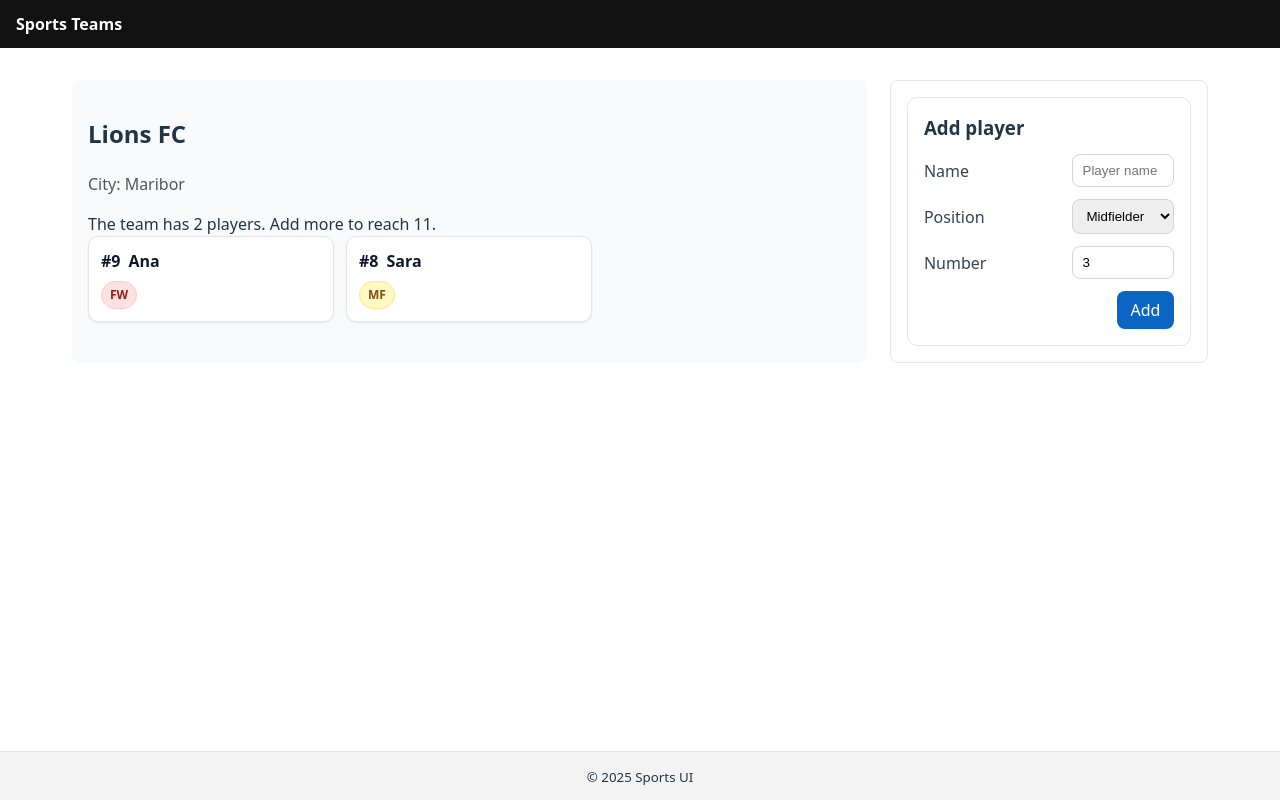
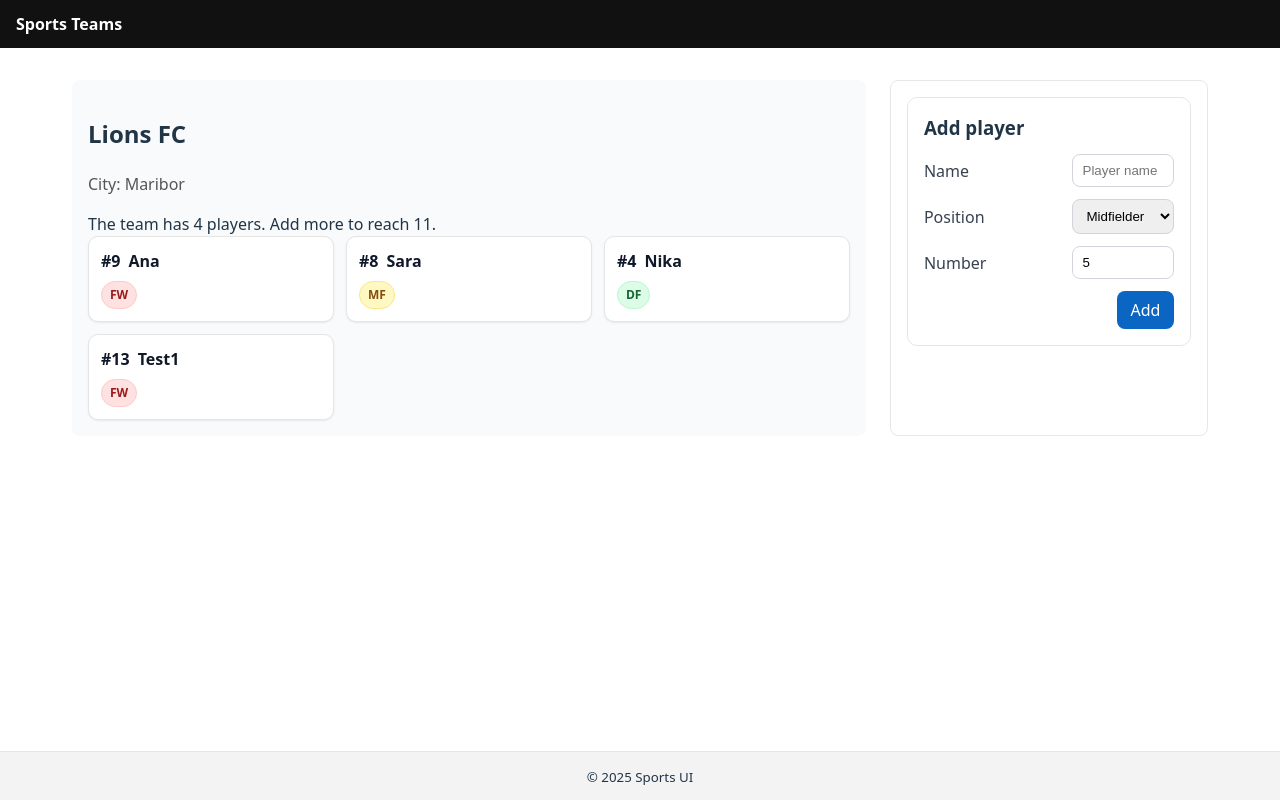
Before and after one commit to paulaferi/sports-ui, a React (Vite) app: page /team/1 in a window 1280 px wide. Built offline with nearby package versions, Linux system fonts and the light colour scheme; data requests are answered from the project's data file.

Commit message:
feat: axios configurado

```diff
--- a/db.json
+++ b/db.json
@@ -1,16 +1,82 @@
 {
   "teams": [
-    { "id": 1, "name": "Lions FC", "city": "Maribor" },
-    { "id": 2, "name": "Eagles FC", "city": "Ljubljana" },
-    { "id": 3, "name": "Bears FC", "city": "Celje" }
+    {
+      "id": "1",
+      "name": "Lions FC",
+      "city": "Maribor"
+    },
+    {
+      "id": "2",
+      "name": "Eagles FC",
+      "city": "Ljubljana"
+    },
+    {
+      "id": "3",
+      "name": "Bears FC",
+      "city": "Celje"
+    },
+    {
+      "id": "e1b5",
+      "name": "Test1",
+      "city": "Test-city1"
+    }
   ],
   "players": [
-    { "id": 1, "teamId": 1, "name": "Ana", "position": "FW", "number": 9 },
-    { "id": 2, "teamId": 1, "name": "Sara", "position": "MF", "number": 8 },
-    { "id": 3, "teamId": 1, "name": "Nika", "position": "DF", "number": 4 },
-    { "id": 4, "teamId": 2, "name": "Eva", "position": "GK", "number": 1 },
-    { "id": 5, "teamId": 2, "name": "Maja", "position": "FW", "number": 10 },
-    { "id": 6, "teamId": 3, "name": "Tina", "position": "MF", "number": 7 },
-    { "id": 7, "teamId": 3, "name": "Kaja", "position": "DF", "number": 5 }
+    {
+      "id": "1",
+      "teamId": 1,
+      "name": "Ana",
+      "position": "FW",
+      "number": 9
+    },
+    {
+      "id": "2",
+      "teamId": 1,
+      "name": "Sara",
+      "position": "MF",
+      "number": 8
+    },
+    {
+      "id": "3",
+      "teamId": 1,
+      "name": "Nika",
+      "position": "DF",
+      "number": 4
+    },
+    {
+      "id": "4",
+      "teamId": 2,
+      "name": "Eva",
+      "position": "GK",
+      "number": 1
+    },
+    {
+      "id": "5",
+      "teamId": 2,
+      "name": "Maja",
+      "position": "FW",
+      "number": 10
+    },
+    {
+      "id": "6",
+      "teamId": 3,
+      "name": "Tina",
+      "position": "MF",
+      "number": 7
+    },
+    {
+      "id": "7",
+      "teamId": 3,
+      "name": "Kaja",
+      "position": "DF",
+      "number": 5
+    },
+    {
+      "id": "e160",
+      "teamId": 1,
+      "name": "Test1",
+      "position": "FW",
+      "number": 13
+    }
   ]
 }
--- a/package.json
+++ b/package.json
@@ -8,9 +8,11 @@
     "build": "tsc -b && vite build",
     "lint": "eslint .",
     "preview": "vite preview",
-    "api": "json-server --watch db.json --port 3001"
+    "api": "json-server --watch db.json --port 3001",
+    "start": "npm-run-all --parallel dev api"
   },
   "dependencies": {
+    "axios": "^1.13.2",
     "react": "^19.2.0",
     "react-dom": "^19.2.0",
     "react-router-dom": "^7.10.1"
@@ -30,6 +32,7 @@
     "eslint-plugin-react-refresh": "^0.4.24",
     "globals": "^16.5.0",
     "json-server": "^1.0.0-beta.3",
+    "npm-run-all": "^4.1.5",
     "prettier": "^3.7.3",
     "typescript": "~5.9.3",
     "typescript-eslint": "^8.46.4",
--- /dev/null
+++ b/src/api/http.ts
@@ -0,0 +1,17 @@
+import axios from "axios";
+
+export const http = axios.create({
+  baseURL: "http://localhost:3001",
+  headers: {
+    "Content-Type": "application/json",
+  },
+  timeout: 8000,
+});
+
+http.interceptors.response.use(
+  (res) => res,
+  (error) => {
+    // Puedes centralizar toasts, logs o mapping de mensajes aquí
+    return Promise.reject(error);
+  },
+);
--- /dev/null
+++ b/src/api/players.ts
@@ -0,0 +1,14 @@
+import { http } from "./http";
+import type { Player } from "../types";
+
+export async function getPlayersByTeam(teamId: number): Promise<Player[]> {
+  const { data } = await http.get<Player[]>("/players", { params: { teamId } });
+  return data;
+}
+
+export async function createPlayer(
+  payload: Omit<Player, "id">,
+): Promise<Player> {
+  const { data } = await http.post<Player>("/players", payload);
+  return data;
+}
--- /dev/null
+++ b/src/api/teams.ts
@@ -0,0 +1,17 @@
+import { http } from "./http";
+import type { Team } from "../types";
+
+export async function getTeams(): Promise<Team[]> {
+  const { data } = await http.get<Team[]>("/teams");
+  return data;
+}
+
+export async function getTeamById(id: number): Promise<Team> {
+  const { data } = await http.get<Team>(`/teams/${id}`);
+  return data;
+}
+
+export async function createTeam(payload: Omit<Team, "id">): Promise<Team> {
+  const { data } = await http.post<Team>("/teams", payload);
+  return data;
+}
--- a/src/pages/TeamDetails/TeamDetails.tsx
+++ b/src/pages/TeamDetails/TeamDetails.tsx
@@ -1,59 +1,60 @@
-import { useMemo, useState, useEffect } from "react";
+import { useEffect, useState } from "react";
 import { useParams } from "react-router-dom";
-import { teamsMock, playersMock } from "../../mocks/data";
+import type { Team, Player, PlayerPosition } from "../../types";
+import { getTeamById } from "../../api/teams";
+import { getPlayersByTeam, createPlayer } from "../../api/players";
 import { Body } from "../../components/Body/Body";
 import { PlayerForm } from "../../components/PlayerForm/PlayerForm";
-import type { Team, Player, PlayerPosition } from "../../types";
 import "./TeamDetails.css";
 
 export function TeamDetails() {
   const { id } = useParams();
   const teamId = Number(id);
 
-  const team: Team | undefined = useMemo(
-    () => teamsMock.find((t) => t.id === teamId),
-    [teamId],
-  );
-
-  const initialPlayers: Player[] = useMemo(
-    () => playersMock.filter((p) => p.teamId === teamId),
-    [teamId],
-  );
-
-  const [players, setPlayers] = useState<Player[]>(initialPlayers);
+  const [team, setTeam] = useState<Team | null>(null);
+  const [players, setPlayers] = useState<Player[]>([]);
+  const [loading, setLoading] = useState(true);
+  const [error, setError] = useState<string | null>(null);
 
   useEffect(() => {
-    if (team) document.title = `${team.name} — ${players.length} players`;
-  }, [team, players.length]);
+    (async () => {
+      try {
+        const [teamData, playersData] = await Promise.all([
+          getTeamById(teamId),
+          getPlayersByTeam(teamId),
+        ]);
+        setTeam(teamData);
+        setPlayers(playersData);
+        document.title = `${teamData.name} — ${playersData.length} players`;
+      } catch {
+        setError("Failed to load team details");
+      } finally {
+        setLoading(false);
+      }
+    })();
+  }, [teamId]);
 
-  if (!team) return <p>Team not found.</p>;
-
-  // Handler de envío: añade el jugador al estado local
-  function handleAddPlayer(values: {
+  async function handleAddPlayer(values: {
     name: string;
     position: PlayerPosition;
     number: number;
   }) {
-    const nextId = Math.max(0, ...players.map((p) => p.id)) + 1;
+    try {
+      const created = await createPlayer({
+        teamId,
+        name: values.name.trim(),
+        position: values.position,
+        number: values.number,
+      });
+      setPlayers((prev) => [...prev, created]);
+    } catch {
+      setError("Failed to create player");
+    }
+  }
 
-    // Normalización básica
-    const name = values.name.trim();
-    const position = values.position;
-    const number = Number(values.number);
-
-    if (!name) return; // podrías mostrar un error en el formulario
-    if (number <= 0) return;
-
-    const newPlayer: Player = {
-      id: nextId,
-      teamId,
-      name,
-      position,
-      number,
-    };
-
-    setPlayers((prev) => [...prev, newPlayer]); // actualiza el estado
-  }
+  if (loading) return <p>Loading team...</p>;
+  if (error) return <p role="alert">{error}</p>;
+  if (!team) return <p>Team not found.</p>;
 
   return (
     <section className="team-details">
--- a/src/pages/TeamList/TeamList.tsx
+++ b/src/pages/TeamList/TeamList.tsx
@@ -1,22 +1,42 @@
-import { useState } from "react";
+import { useEffect, useState } from "react";
 import { Link } from "react-router-dom";
-import { teamsMock } from "../../mocks/data";
 import type { Team } from "../../types";
+import { getTeams, createTeam } from "../../api/teams";
+import "./TeamList.css";
 import { TeamForm } from "../../components/TeamForm/TeamForm";
-import "./TeamList.css";
 
 export function TeamList() {
-  const [teams, setTeams] = useState<Team[]>(teamsMock);
+  const [teams, setTeams] = useState<Team[]>([]);
+  const [loading, setLoading] = useState(true);
+  const [error, setError] = useState<string | null>(null);
 
-  function handleAddTeam(values: { name: string; city: string }) {
-    const nextId = Math.max(0, ...teams.map((t) => t.id)) + 1;
-    const newTeam: Team = {
-      id: nextId,
-      name: values.name.trim(),
-      city: values.city.trim(),
-    };
-    setTeams((prev) => [...prev, newTeam]);
+  useEffect(() => {
+    (async () => {
+      try {
+        const data = await getTeams();
+        setTeams(data);
+      } catch (err) {
+        setError("Failed to load teams");
+      } finally {
+        setLoading(false);
+      }
+    })();
+  }, []);
+
+  async function handleAddTeam(values: { name: string; city: string }) {
+    try {
+      const created = await createTeam({
+        name: values.name,
+        city: values.city,
+      });
+      setTeams((prev) => [...prev, created]);
+    } catch {
+      setError("Failed to create team");
+    }
   }
+
+  if (loading) return <p>Loading teams...</p>;
+  if (error) return <p role="alert">{error}</p>;
 
   return (
     <section className="team-list layout">
```
Also changed, not shown: 1 other file (tests, documents, lock files or other folders).
